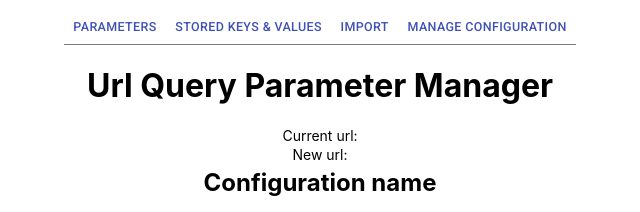
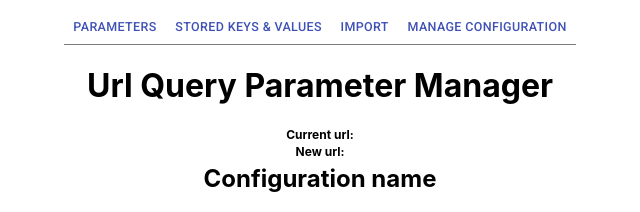
Before and after one commit to Juliafin/urlQueryParamterManager, a React app in the folder url-query-parameter-manager/: page / in a window 1280 px wide. Shown: the top 212 px of the page, without its empty margins (0-640 px from the left). Built offline with nearby package versions, Linux system fonts and the light colour scheme.

Commit message:
Fixed some minor issues

```diff
--- a/url-query-parameter-manager/src/components/pages/ImportLayout.css
+++ b/url-query-parameter-manager/src/components/pages/ImportLayout.css
@@ -1,5 +1,5 @@
 p, ul, li, pre {
-    font-size: 14px;
+    font-size: 16px;
 }
 
 div.importMessageContainer, div.importInputContainer {
--- a/url-query-parameter-manager/src/components/pages/ParameterLayout.css
+++ b/url-query-parameter-manager/src/components/pages/ParameterLayout.css
@@ -1,5 +1,17 @@
 .configurationLayout {
   text-align: center;
+}
+
+div.urlContainer {
+  word-wrap: break-word;
+}
+
+div.urlContainer p {
+  font-size: 12px;
+}
+
+div.urlContainer span {
+  font-weight: bold;
 }
 
 .addircle {
--- a/url-query-parameter-manager/src/components/pages/ParameterLayout.js
+++ b/url-query-parameter-manager/src/components/pages/ParameterLayout.js
@@ -24,8 +24,10 @@ const ParameterLayout = () => {
   return (
     <div className="configurationLayout">
       <h1>Url Query Parameter Manager</h1>
-      <p>Current url: {url}</p>
-      <p>New url: {newUrl}</p>
+      <Container className="urlContainer">
+        <p><span>Current url:</span> {encodeURI(url)}</p>
+        <p><span>New url:</span> {encodeURI(newUrl)}</p>
+      </Container>
       <ConfigurationInput
         configurationChangeHandler={handlers.onConfigurationChangeHandler}
         configurationOptions={Object.keys(configurations)}
```
